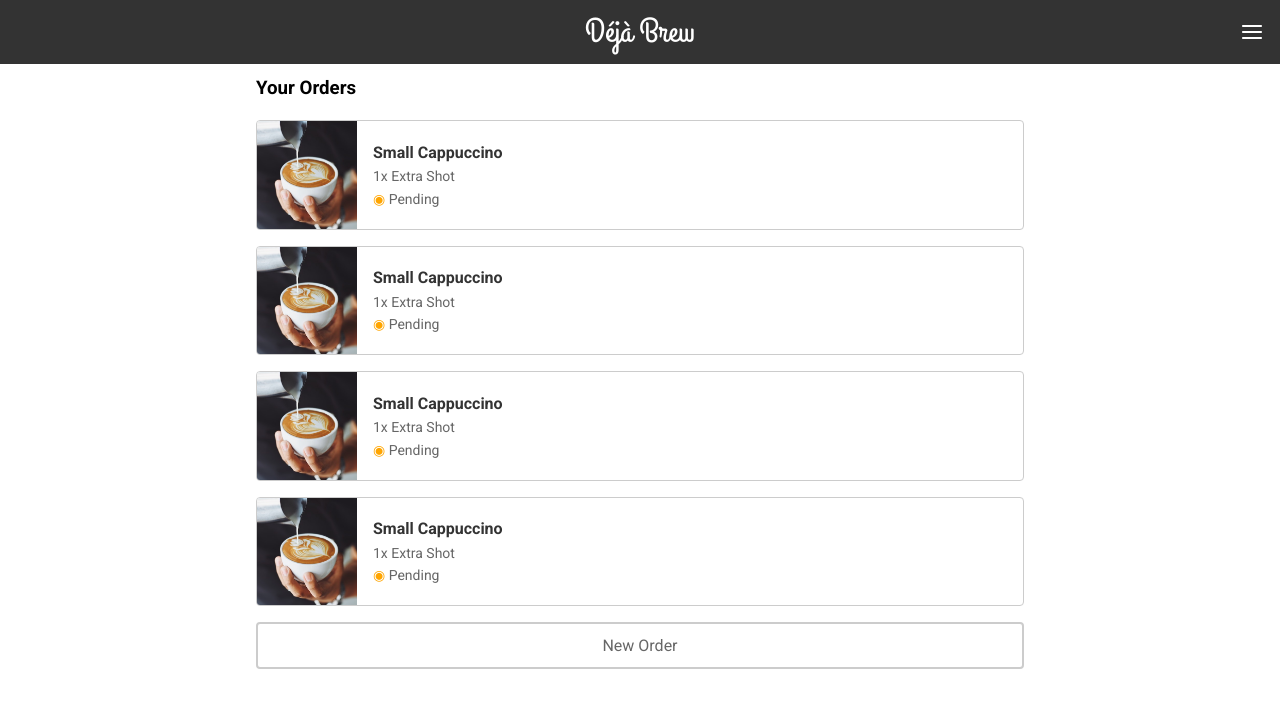
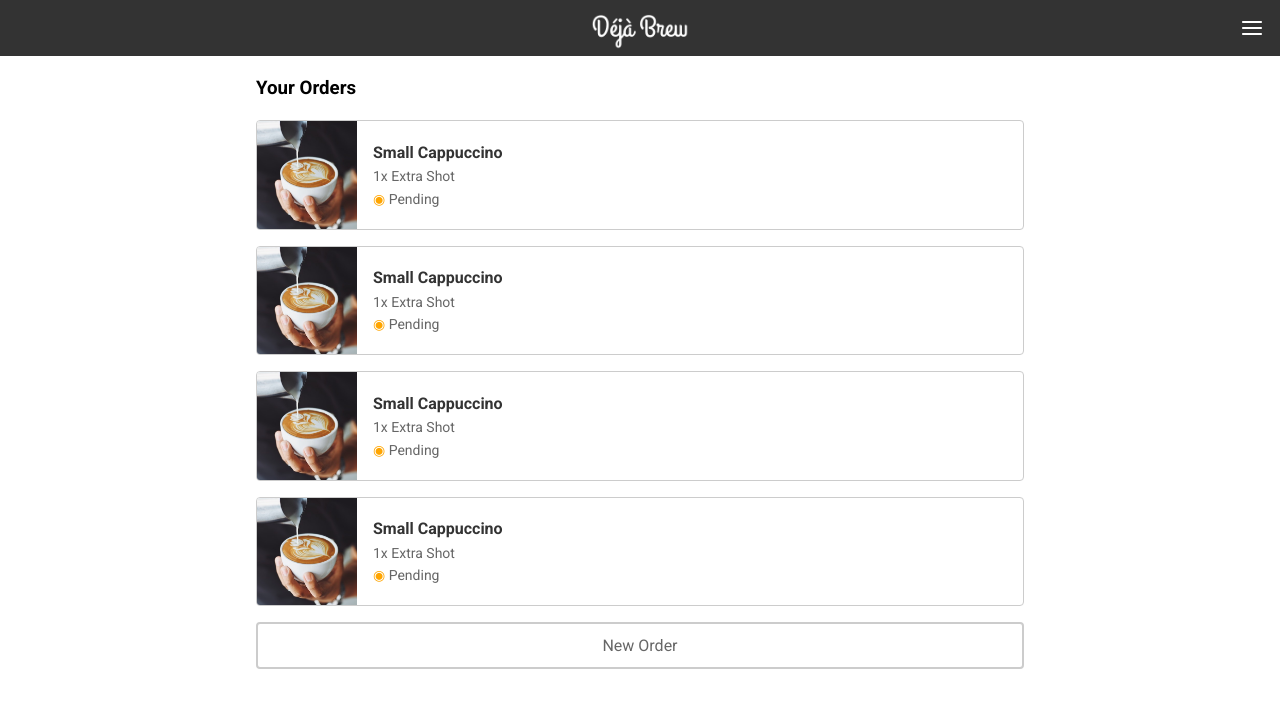
Before and after one commit to nickw444/deja-brew, a React (Create React App) app in the folder frontend/: page / in a window 1280 px wide. Shown: the top 708 px of the page. Built offline with nearby package versions, Linux system fonts and the light colour scheme.

Commit message:
Fixed header logo height

```diff
--- a/frontend/src/header/header.module.css
+++ b/frontend/src/header/header.module.css
@@ -15,6 +15,7 @@
 
 .appLogo {
     display: block;
+    height: 56px;
 }
 
 .holder {
```
